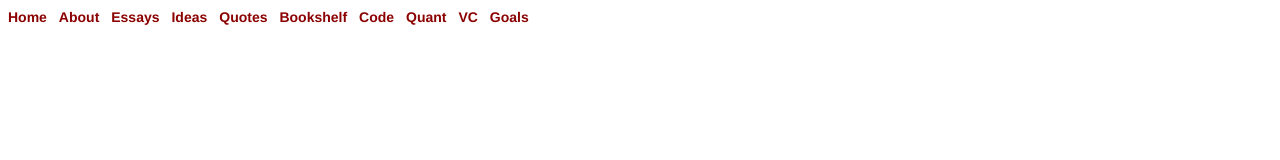
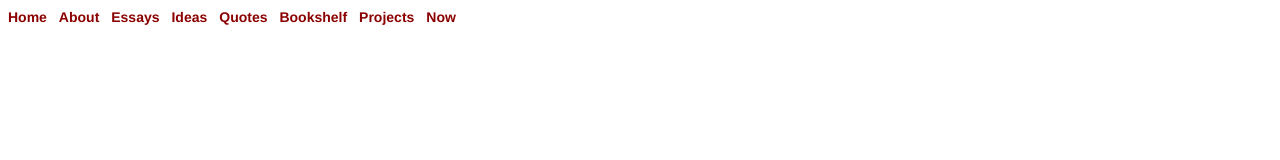
Before and after one commit to blitzrohit/Ideas, a plain HTML site: page index.html in a window 1280 px wide. Shown: the top 160 px of the page. Drawn offline with Linux system fonts and the light colour scheme.

Commit message:
Update index.html

```diff
--- a/index.html
+++ b/index.html
@@ -35,13 +35,9 @@
 	    <a href="https://muleyrohit.github.io/Bookshelf/">Bookshelf&nbsp&nbsp</a>
 
 
-	<a href="https://muleyrohit.github.io/Code/">Code&nbsp&nbsp</a>
+	<a href="https://muleyrohit.github.io/Projects/">Projects&nbsp&nbsp</a>
 
-	<a href="https://muleyrohit.github.io/Quant/">Quant&nbsp&nbsp</a>
-
-	<a href="https://muleyrohit.github.io/VC/">VC&nbsp&nbsp</a>
-
-	<a href="https://muleyrohit.github.io/Goals/">Goals&nbsp&nbsp</a>
+	<a href="https://muleyrohit.github.io/Now/">Now&nbsp&nbsp</a>
 
 
       </div>
```
